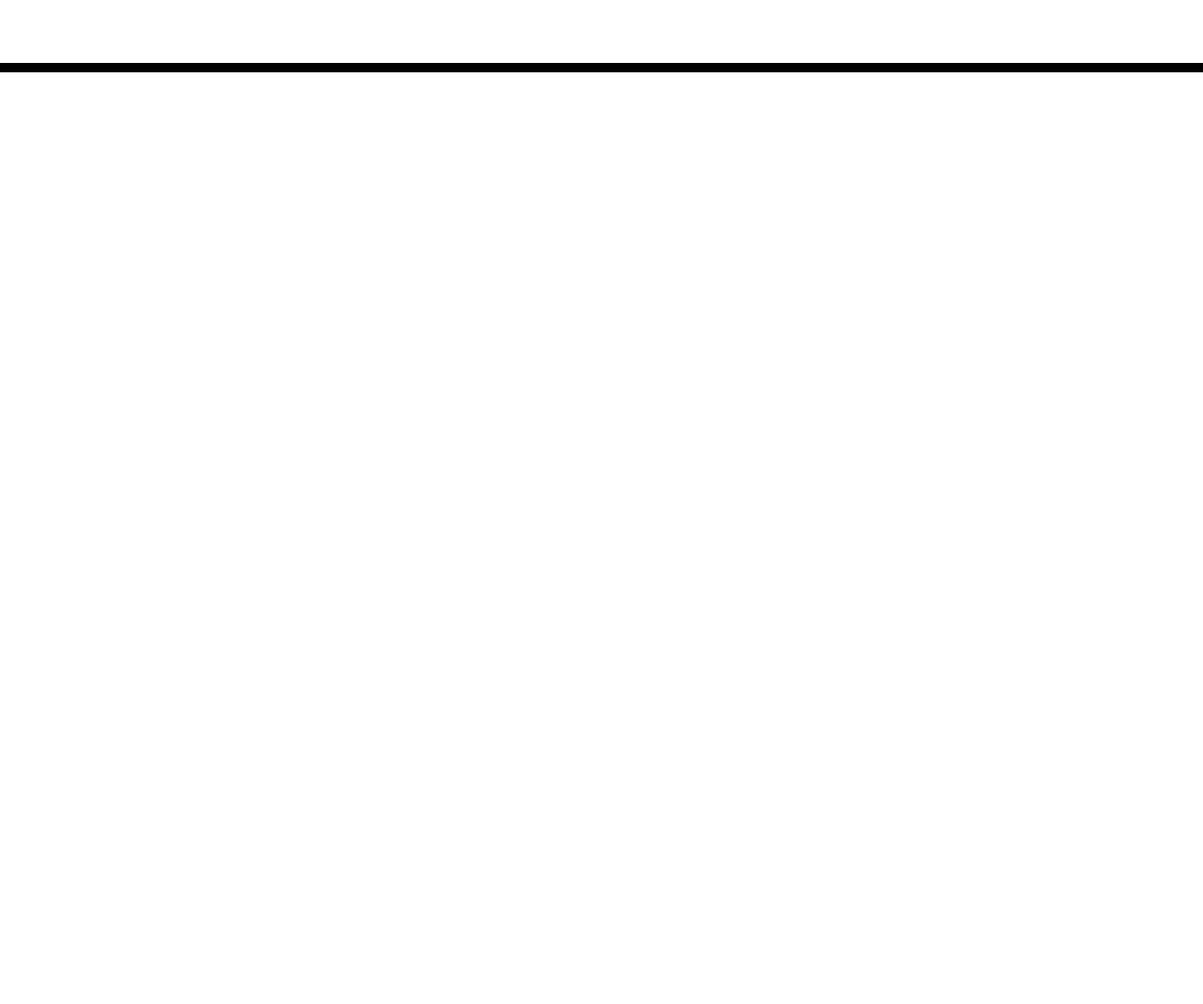
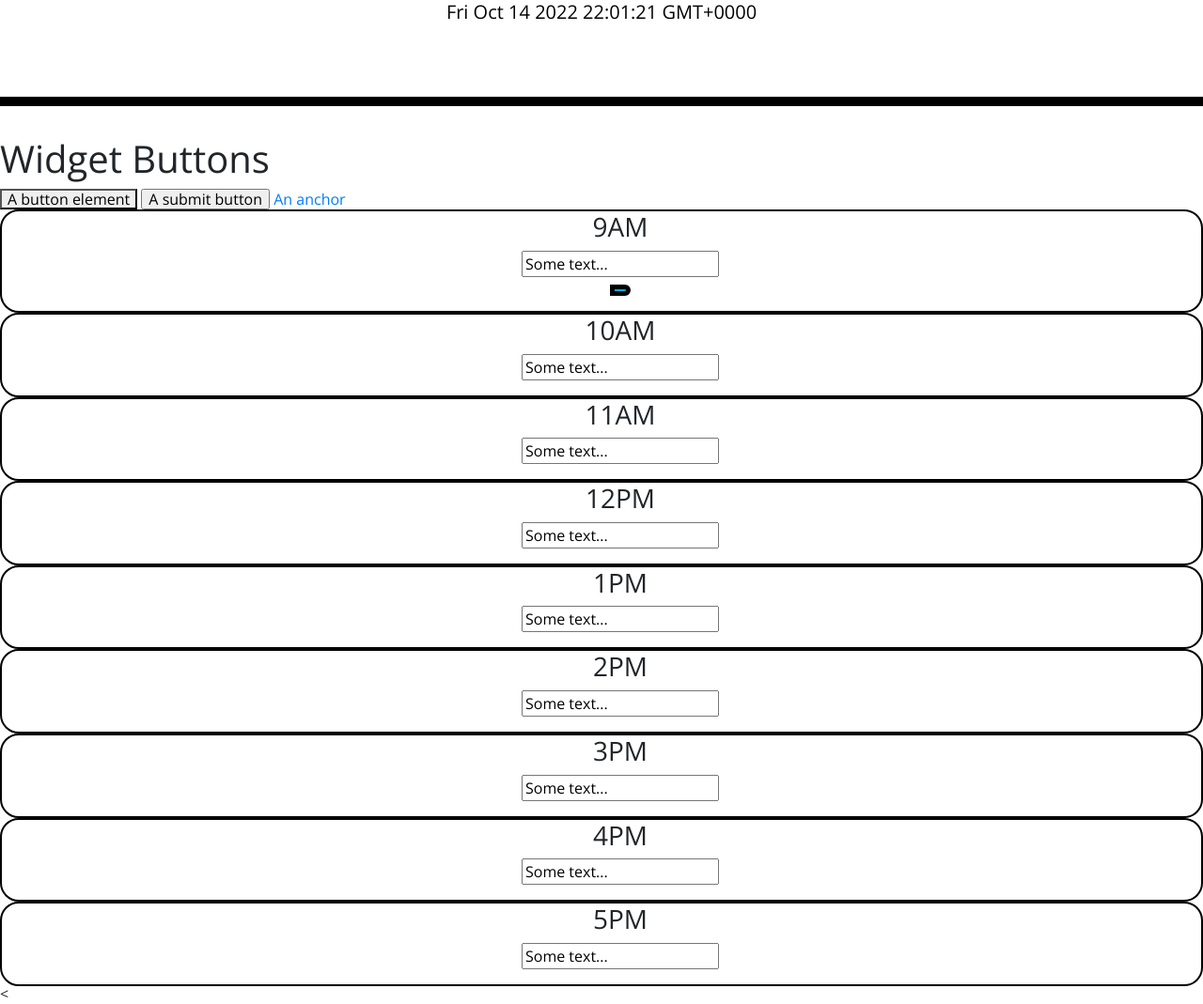
Before and after one commit to Arjunk-g/Arjunk-g-Arjun-Gupta-Challenge-05, a plain HTML site: page index.html in a window 1280 px wide. Shown: the part 191-1260 px from the top of the page at 94% size. Before the commit the page ends 800 px from the top, so only its background shows below. Drawn offline with nearby package versions, Linux system fonts and the light colour scheme.

Commit message:
Added the date, then blocks, amd trying to add save tp local storage

```diff
--- /dev/null
+++ b/Assets/script.js
@@ -0,0 +1,38 @@
+//just console log SOMETHING
+var idiotInput = document.querySelectorAll(idiotInput);
+var now = moment();
+console.log(now);
+
+todaysDate = $("#currentDay");
+function displayDate() {
+    var today = moment()
+    todaysDate.text(today);
+
+  }
+displayDate()
+
+
+
+
+
+
+// var a = moment().toString();
+// document.getElementById("todaysdate") = a
+
+// console.log("time");
+
+
+// var weekDay = moment("1-1-2022", "M-D-YYYY").format("ddd MMM Do, YYYY");
+// $("#2a").text(weekDay);
+
+
+// $( function() {
+//     $( "#selectable" ).selectable();
+//   } );
+
+$( function() {
+  $( ".widget input[type=submit], .widget a, .widget button" ).button();
+  $( "button, input, a" ).on( "click", function( event ) {
+    event.preventDefault();
+  } );
+} );
--- a/style.css
+++ b/Assets/style.css
@@ -5,12 +5,16 @@ body {
 }
 
 textarea {
-  background: transparent;
+  background: wheat;
   border: none;
   resize: none;
   color: #000000;
   border-left: 1px solid black;
   padding: 10px;
+}
+
+div :hover{
+background-color: #77dd77;
 }
 
 .jumbotron {
@@ -25,15 +29,28 @@ textarea {
   white-space: pre-wrap;
 }
 
+#saveBtnBruh {
+  border-left: 5px solid black;
+  border-top: 5px solid black;
+  border-bottom: 5px solid black;
+  border-right: 5px solid black;
+  border-bottom-right-radius: 15px;
+  border-top-right-radius: 15px;
+  background-color: #06aed5;
+  color: purple;
+  text-align: center;
+}
+
 .time-block {
   text-align: center;
-  border-radius: 15px;
+  border-radius: 20px;
+  border: 2px solid black;
 }
 
 .row {
   white-space: pre-wrap;
   height: 80px;
-  border-top: 1px solid white;
+  border-top: 1px solid rgb(0, 0, 0);
 }
 
 .hour {
@@ -44,7 +61,7 @@ textarea {
 
 .past {
   background-color: #d3d3d3;
-  color: white;
+  color: rgb(0, 0, 0);
 }
 
 .present {
@@ -54,18 +71,19 @@ textarea {
 
 .future {
   background-color: #77dd77;
-  color: white;
+  color: rgb(255, 255, 255);
 }
 
-.saveBtn {
-  border-left: 1px solid black;
-  border-top-right-radius: 15px;
-  border-bottom-right-radius: 15px;
-  background-color: #06aed5;
-  color: white;
-}
 
+/*
 .saveBtn i:hover {
   font-size: 20px;
   transition: all 0.3s ease-in-out;
+} */
+/* { font-size: 1.4em; }
+.ui-selecting{background: #FECA40;
 }
+.ui-selected{ background: #F39814; color: white;}
+
+/* .selectable {list-style-type: none; margin: 0; padding: 0; width: 60%;} */
+/* li { margin: 3px; padding: 0.4em; font-size: 1.4em; height: 18px; } */
--- a/index.html
+++ b/index.html
@@ -4,6 +4,9 @@
     <meta charset="UTF-8" />
     <meta name="viewport" content="width=device-width, initial-scale=1.0" />
     <meta http-equiv="X-UA-Compatible" content="ie=edge" />
+
+    <script src="https://code.jquery.com/jquery-3.6.0.js"></script>
+    <script src="https://code.jquery.com/ui/1.13.2/jquery-ui.js"></script>
 
     <link
       rel="stylesheet"
@@ -22,8 +25,13 @@
       rel="stylesheet"
     />
 
-    <link rel="stylesheet" href="style.css" />
+    <link rel="stylesheet" href="//code.jquery.com/ui/1.13.2/themes/base/jquery-ui.css">
+
+
+    <link rel="stylesheet" href="/Assets/style.css" />
+
     <title>Work Day Scheduler</title>
+
   </head>
 
 
@@ -34,16 +42,126 @@
       <p class="lead">A simple calendar app for scheduling your work day</p>
       <p id="currentDay" class="lead"></p>
     </header>
-    <div class="container">
+  </body>
+
+
+<!--<ol id="selectable">
+    <li class="ui-widget-content">Item 1</li>
+    <li class="ui-widget-content">Item 2</li>
+    <li class="ui-widget-content">Item 3</li>
+    <li class="ui-widget-content">Item 4</li>
+    <li class="ui-widget-content">Item 5</li>
+    <li class="ui-widget-content">Item 6</li>
+    <li class="ui-widget-content">Item 7</li>
+  </ol> -->
+  <!-- <div class="container">
+    </div>-->
+
+
+  <!-- Timeblocks go here -->
+
+  <div class="widget">
+    <h1>Widget Buttons</h1>
+    <button>A button element</button>
+
+    <input type="submit" value="A submit button">
+
+    <a href="#">An anchor</a>
+  </div>
 
 
 
 
 
-
-      <!-- Timeblocks go here -->
+    <div class="time-block">
+      <ol style="list-style:none">
+        <li>
+          <h3>9AM</h3>
+          <input id="inputIdiot" type="text" id="myText" value="Some text...">
+          <div class="saveBtn">
+            <button id="saveBtnBruh"></button>
+          </div>
+        </li>
+      </ol>
     </div>
 
+    <div class="time-block">
+      <ol style="list-style:none">
+        <li>
+          <h3 alt="timeSide">10AM</h3>
+          <input type="text" id="myText" value="Some text...">
+        </li>
+      </ol>
+    </div>
+
+    <div class="time-block">
+      <ol style="list-style:none">
+        <li>
+          <h3 alt="timeSide">11AM</h3>
+          <input type="text" id="myText" value="Some text...">
+        </li>
+      </ol>
+    </div>
+
+    <div class="time-block">
+      <ol style="list-style:none">
+        <li>
+          <h3 alt="timeSide">12PM</h3>
+          <input type="text" id="myText" value="Some text...">
+        </li>
+      </ol>
+    </div>
+
+    <div class="time-block">
+      <ol style="list-style:none">
+        <li>
+          <h3 alt="timeSide">1PM</h3>
+          <input type="text" id="myText" value="Some text...">
+        </li>
+      </ol>
+    </div>
+
+    <div class="time-block">
+      <ol style="list-style:none">
+        <li>
+          <h3 alt="timeSide">2PM</h3>
+          <input type="text" id="myText" value="Some text...">
+        </li>
+      </ol>
+    </div>
+
+    <div class="time-block">
+      <ol style="list-style:none">
+        <li>
+          <h3 alt="timeSide">3PM</h3>
+          <input type="text" id="myText" value="Some text...">
+        </li>
+      </ol>
+    </div>
+
+    <div class="time-block">
+      <ol style="list-style:none">
+        <li>
+          <h3 alt="timeSide">4PM</h3>
+          <input type="text" id="myText" value="Some text...">
+        </li>
+      </ol>
+    </div>
+
+    <div class="time-block">
+      <ol style="list-style:none">
+        <li>
+          <h3 alt="timeSide">5PM</h3>
+          <input type="text" id="myText" value="Some text...">
+        </li>
+      </ol>
+    </div>
+
+    <
+
+  <!-- </script> -->
+    <script src = "https://MomentJS.com/downloads/moment.js"></script>
+    <script src = "/Assets/script.js"></script>
     <script src="https://cdnjs.cloudflare.com/ajax/libs/jquery/3.2.1/jquery.min.js"></script>
     <script src="https://cdnjs.cloudflare.com/ajax/libs/moment.js/2.24.0/moment.min.js"></script>
   </body>
```
Also changed, not shown: script.js (deleted).
